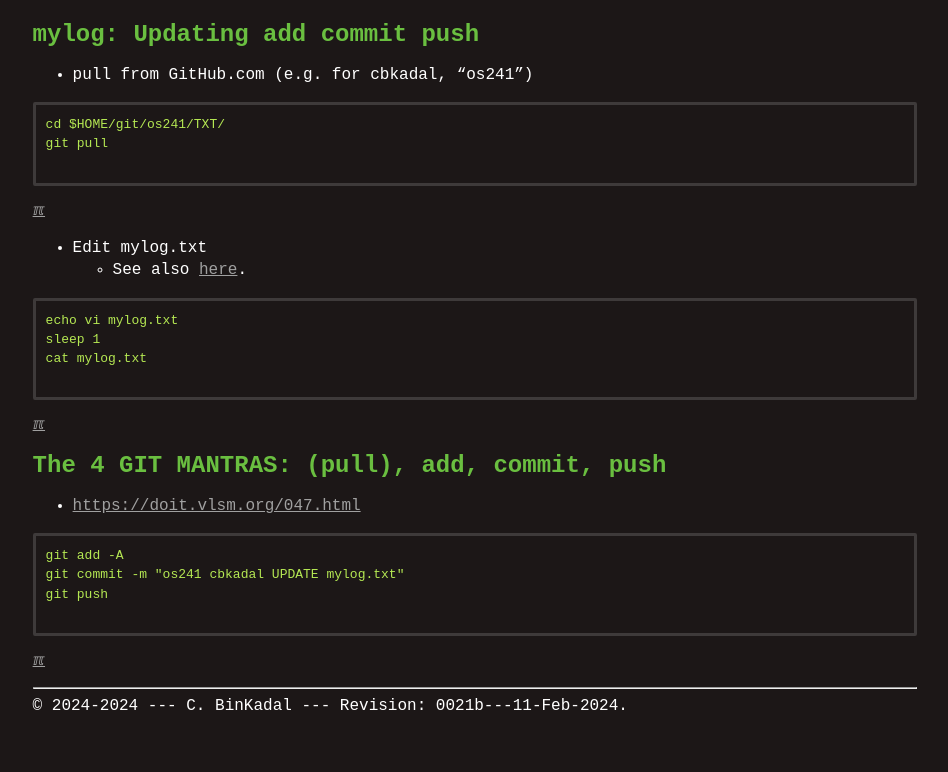
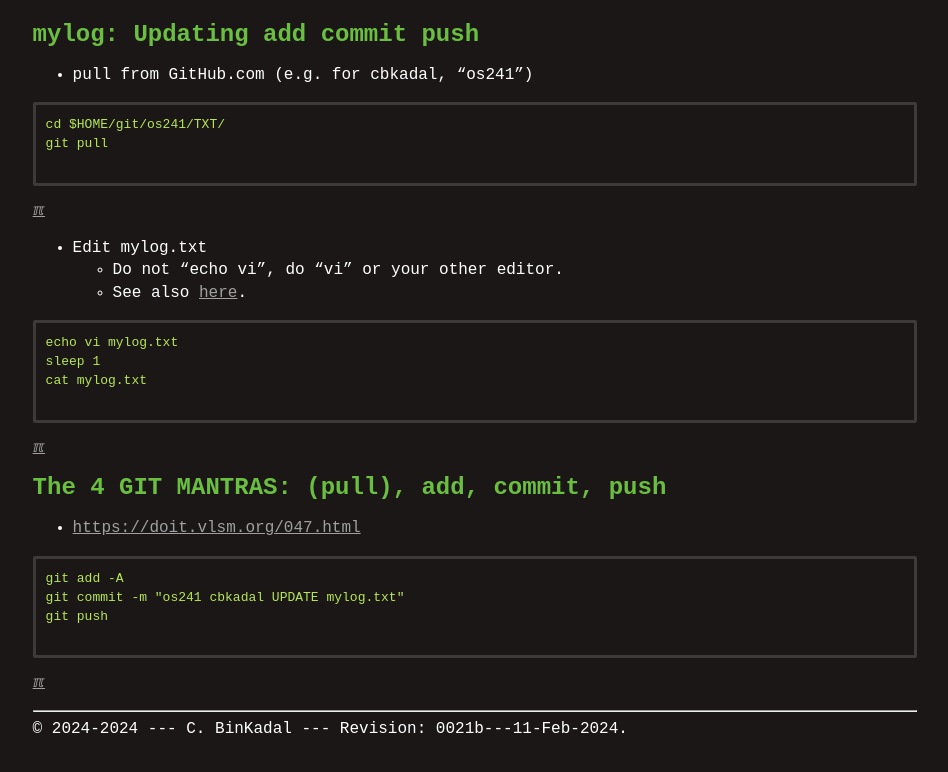
Before and after one commit to os2xx/demOS, a Jekyll site: the page built from W01-01.md, in a window 1280 px wide and 900 px high, scrolled down 2370 px. Shown: the top 772 px of the window, without its empty margins (165-1113 px from the left). Built offline with Jekyll 4.4.1, drawn with Linux system fonts in a browser that asks for light colours.

Commit message:
modified:   W01-01.md

````diff
--- a/W01-01.md
+++ b/W01-01.md
@@ -67,6 +67,7 @@ git pull
 [&#x213C;](#)<br id="idx05">
 
 * Edit mylog.txt
+  * Do not "echo vi", do "vi" or your other editor.
   * See also [here](W00-06.md).
 
 ```
````
